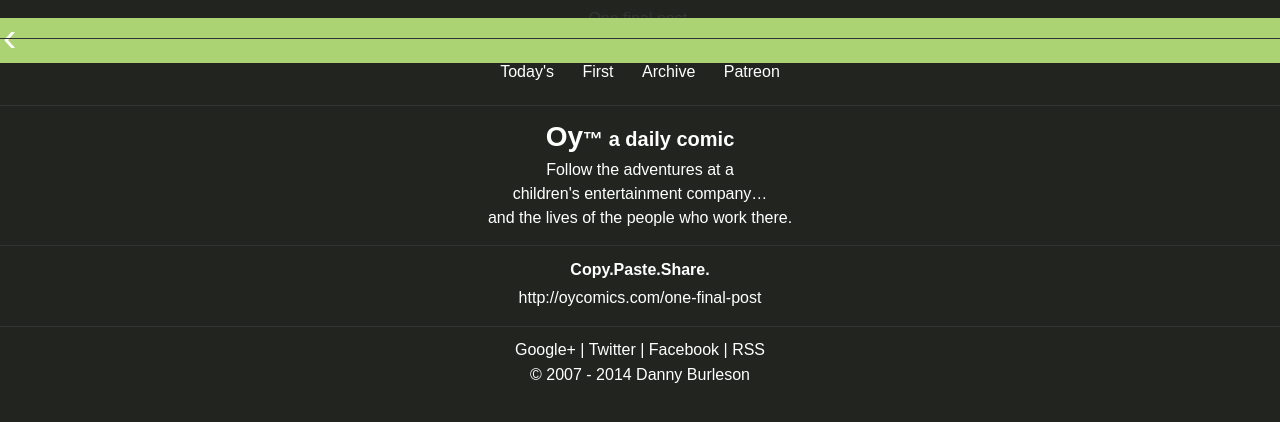
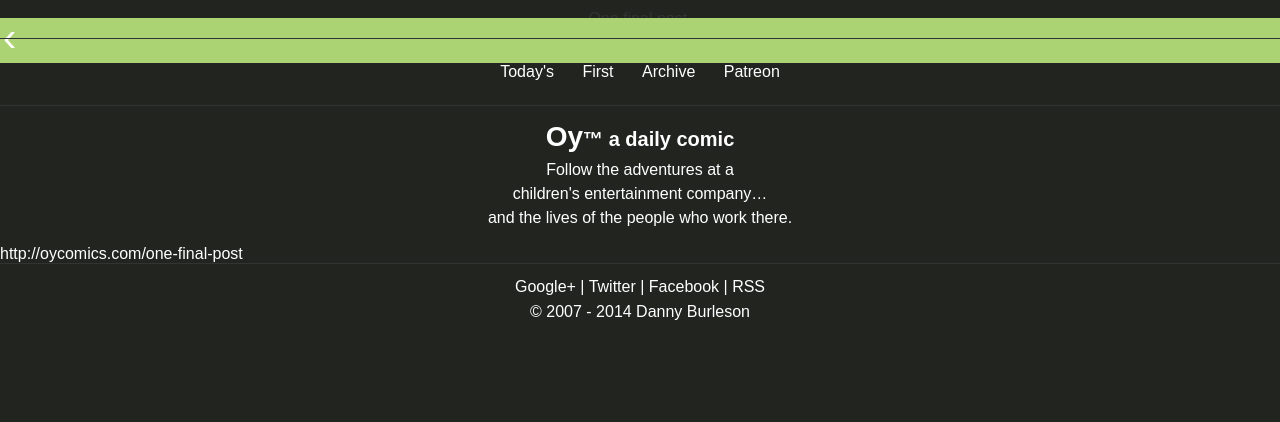
Before and after one commit to oycomics/oycomics.github.io, a Jekyll site: the page built from index.html, in a window 1280 px wide. Shown: the top 422 px of the page. Built offline with Jekyll 4.4.1, drawn with Linux system fonts in a browser that asks for light colours; Markdown is read by kramdown in place of the engine named in the settings; the list of posts is cut into pages by our own code.

Commit message:
Update home.html

```diff
--- a/_layouts/home.html
+++ b/_layouts/home.html
@@ -14,12 +14,18 @@
 </div>
 {% include nav.html %}
 {% include title.html %}
-<div class="copy_paste_share">
+<div class="copy_paste_share_home">
+{% for post in site.posts limit:1 %}
+<a href="{{ site.url }}{{ post.url }}">{{ site.url }}{{ post.url }}</a>
+{% endfor %}
+</div>
+
+<!--- <div class="copy_paste_share">
 	<span>Copy.Paste.Share.</span>
 	{% for post in site.posts limit:1 %}
 	<a href="{{ site.url }}{{ post.url }}">{{ site.url }}{{ post.url }}</a>
 	{% endfor %}
-</div>
+</div> --->
 
 {% include footer.html %}
 </div>
```
